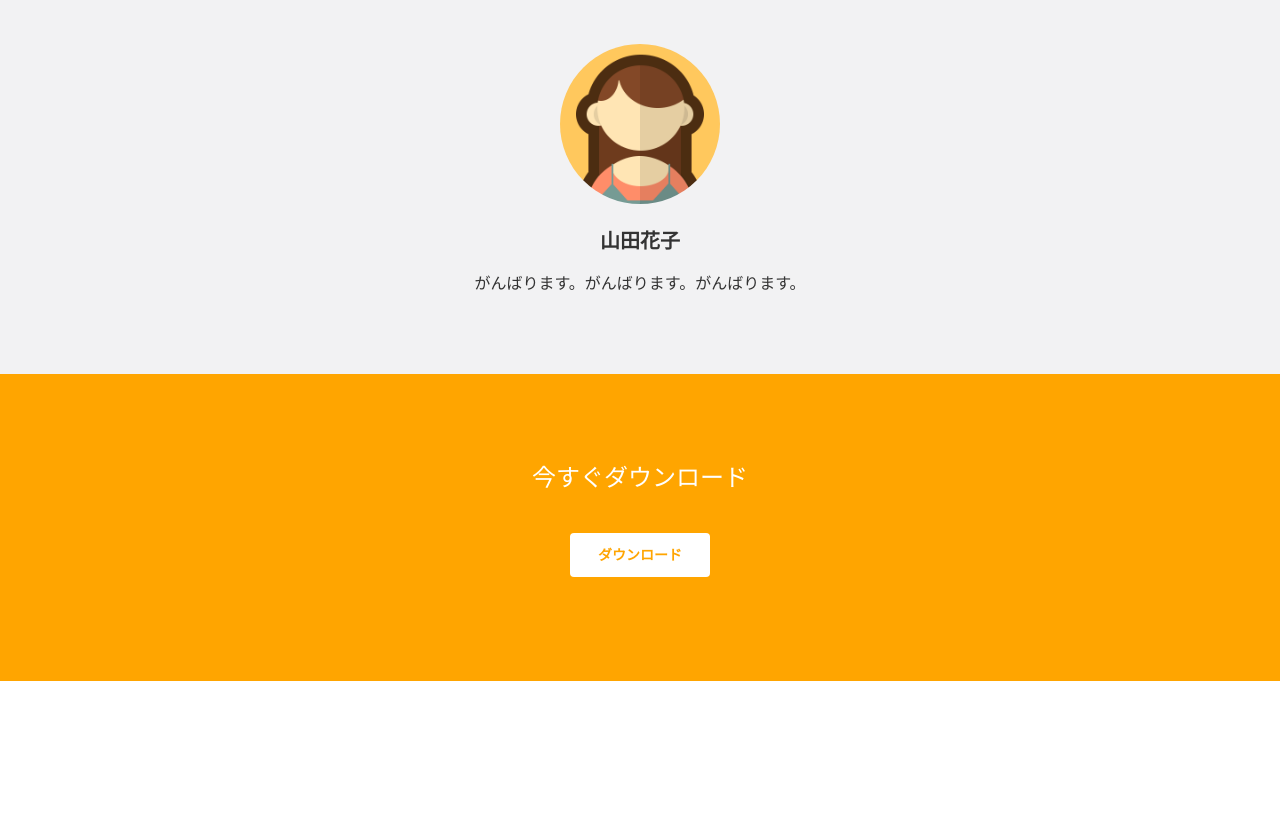
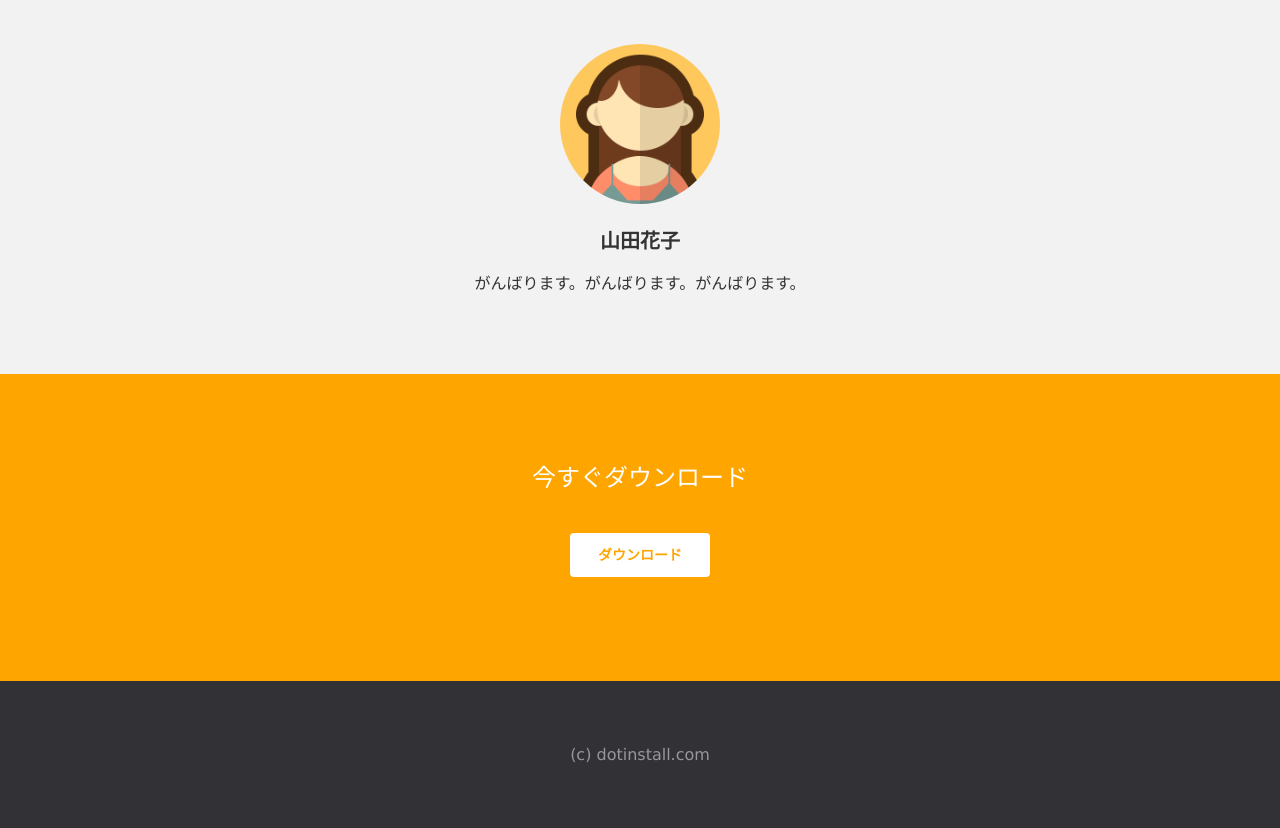
Before and after one commit to skikuchi7329/SampleHomepage, a plain HTML site: page html/index.html in a window 1280 px wide. Shown: the part 4037-4865 px from the top of the page. Before the commit the page ends 4718 px from the top, so only its background shows below. Drawn offline with Linux system fonts and the light colour scheme.

Commit message:
create footer

```diff
--- a/css/styles.css
+++ b/css/styles.css
@@ -105,3 +105,11 @@ header img {
 .call-to-action .btn {
   margin: 0 atuo;
 }
+
+footer {
+  padding: 64px 0;
+  background: #323135;
+  color: #98969c;
+  text-align: center;
+
+}
--- a/html/index.html
+++ b/html/index.html
@@ -68,9 +68,11 @@
     <h1>今すぐダウンロード</h1>
     <a href="" class="btn">ダウンロード</a>
 
+  </section>
 
-
-  </section>
+  <footer>
+    (c) dotinstall.com
+  </footer>
 
 </body>
 </html>
```
